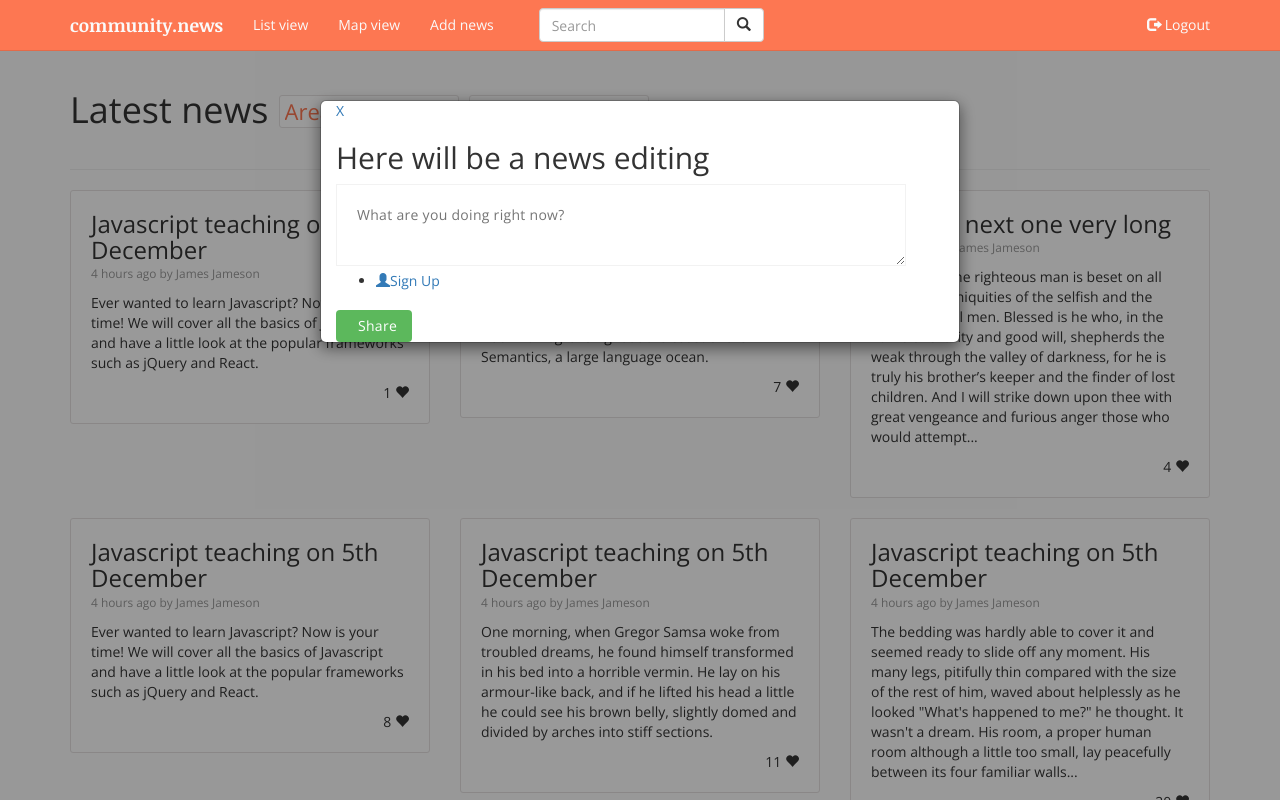
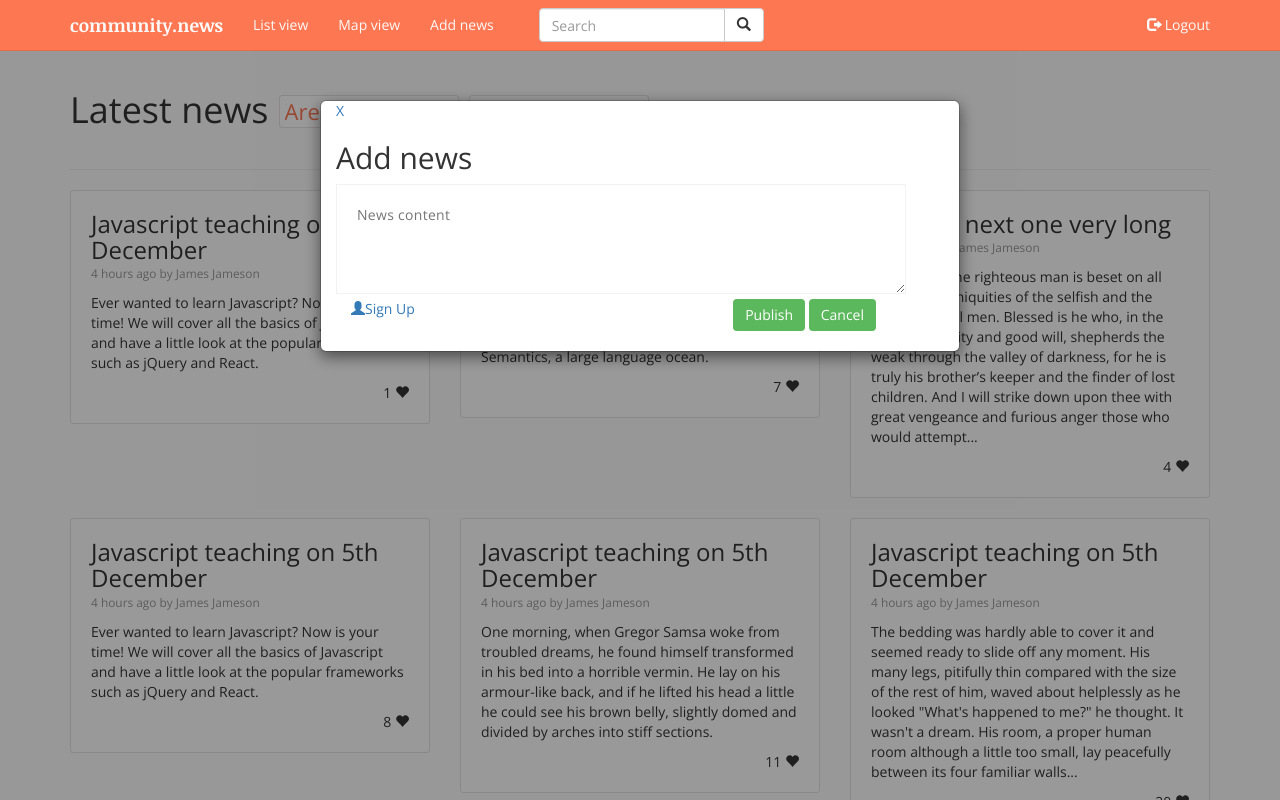
Before and after one commit to mruis/communitynews, a PHP site: page / in a window 1280 px wide, after a click on "Add news". Run offline with PHP 8.4, Linux system fonts and the light colour scheme.

Commit message:
Add news not so messy anymore

```diff
--- a/css/3-col-portfolio.css
+++ b/css/3-col-portfolio.css
@@ -158,93 +158,57 @@ padding: 20px;
 resize:vertical;
 outline:none;
 border: 1px solid #F2F2F2;
-height: 110%;
+height: 110px;
 letter-spacing: 0.3px;
 padding: 20px;
+width: 100%;
+}
+
+.status-upload {
+background: none repeat scroll 0 0 #fff;
+float: left;
 width: 50%;
 }
 
-/*
-
-.status-upload {
-background: none repeat scroll 0 0 #f5f5f5;
--webkit-border-radius: 4px;
--moz-border-radius: 4px;
--ms-border-radius: 4px;
--o-border-radius: 4px;
-border-radius: 4px;
-float: left;
-width: 100%;
+.form{
+padding: 0 0 0 15px;
 }
 
 .status-upload form {
 float: left;
 width: 100%;
 }
-*/
 
-/*
+
 .status-upload ul {
 float: left;
-list-style: none outside none;
+list-style: none osutside none;
 margin: 0;
 padding: 0 0 0 15px;
 width: auto;
 }
 
-.status-upload ul > li {
-float: left;
-}
-
-.status-upload ul > li > a {
--webkit-border-radius: 4px;
--moz-border-radius: 4px;
--ms-border-radius: 4px;
--o-border-radius: 4px;
-border-radius: 4px;
-color: #777777;
-float: left;
-font-size: 14px;
-height: 30px;
-line-height: 30px;
-margin: 10px 0 10px 10px;
-text-align: center;
--webkit-transition: all 0.4s ease 0s;
--moz-transition: all 0.4s ease 0s;
--ms-transition: all 0.4s ease 0s;
--o-transition: all 0.4s ease 0s;
-transition: all 0.4s ease 0s;
-width: 30px;
-cursor: pointer;
-}
 .status-upload ul > li > a:hover {
 background: none repeat scroll 0 0 #606060;
 color: #fff;
 }
 
-*/
+#publish{
+float: right;
+border: 0 20 0 20px;
+}
+
 .status-upload form button {
-/*
-float: right;*/
+/*float: right;*/
 border: medium none;
 color: #fff;
 border: medium none;
 font-size: 14px;
-letter-spacing: 0.3px;
-border-radius: 4px;
-margin-right: 9px;
-margin-top: 9px;
-padding: 6px 15px;
 }
 
-
-.dropdown > a > span.green:before {
-border-left-color: #2dcb73;
+#white{
+background: none repeat scroll 0 0 #FFFFFF;
 }
-.status-upload form button > i {
-margin-right: 7px;
-}
-
 
 /* miscellaneous */
 
--- a/index.html
+++ b/index.html
@@ -235,16 +235,20 @@
         <div class="modal-content animate-zoom">
             <div class="container">
                 <a><span onclick="document.getElementById('add').style.display='none'" class="button.close">X</span></a>
-					<h2>Here will be a news editing</h2>
+				<h2>Add news</h2>
 					<div class="status-upload">
 						<form>
-										<textarea placeholder="What are you doing right now?" ></textarea>
+							<textarea placeholder="News content" ></textarea>
 								<ul>
-											<li><a href="#"><span class="glyphicon glyphicon-user"></span>Sign Up</a></li>
+								<a href="#"><span class="glyphicon glyphicon-user"></span>Sign Up</a>
 								<!--<li><a title="" data-toggle="tooltip" data-placement="bottom" data-original-title="Picture"><i class="fa fa-picture-o"></i></a></li>-->
 								</ul>
-										<button type="submit" class="btn btn-success green"><i class="fa fa-share"></i> Share</button>
+								<class="pub" id="publish">
+								<button type="submit" onclick="document.getElementById('add').style.display='none'" class="btn btn-success green"><i class="fa fa-share"></i> Publish</button>
+								<button type="submit" onclick="document.getElementById('add').style.display='none'" class="btn btn-success green"><i class="fa fa-share"></i> Cancel</button>
+								</class>
 						</form>
+						<div class="col-sm-12"><br></div>
 					</div><!-- Status Upload  -->
 				</div>
             </div>
```
Lines whose indentation alone changed are shown as unchanged.
